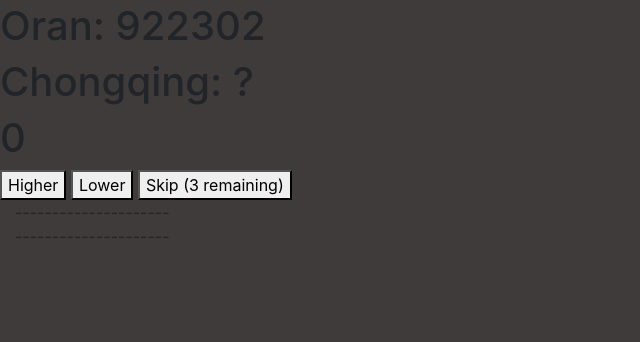
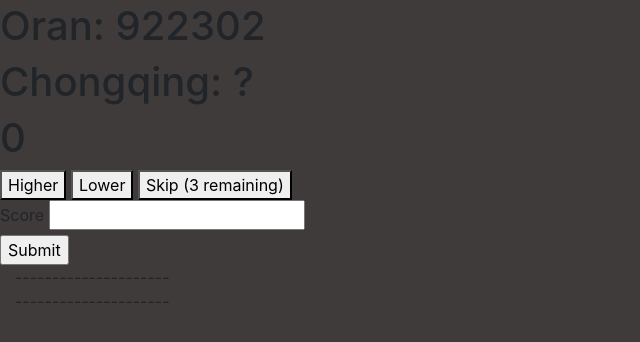
Before and after one commit to Therealhassanahmed/agile_web_dev2022, a Flask app: page /gaming in a window 1280 px wide. Shown: the part 259-601 px from the top of the page, without its empty margins (0-640 px from the left). Run offline with Flask 2, Linux system fonts and the light colour scheme; data comes from the database, SQL or seed files in the repository; both versions use the stored data as it was after the commit.

Commit message:
Contains the code that updates the leaderboard if user get's high score (still need to implement for easy and normal mode)

```diff
--- a/app/forms.py
+++ b/app/forms.py
@@ -26,3 +26,7 @@ class RegistrationForm(FlaskForm):
         user = User.query.filter_by(email=email.data).first()
         if user is not None:
             raise ValidationError('Please use a different email address.')
+
+class EditingForm(FlaskForm):
+    score = StringField('Score', validators=[DataRequired()])
+    submit = SubmitField('Submit')
--- a/app/routes.py
+++ b/app/routes.py
@@ -1,7 +1,7 @@
 from app import app, db
 from app.forms import RegistrationForm
 from flask import render_template, flash, redirect, request, url_for
-from app.forms import LoginForm
+from app.forms import LoginForm, EditingForm
 from app.models import User, Location
 from flask_login import current_user, login_user, logout_user, login_required
 from werkzeug.urls import url_parse
@@ -36,10 +36,27 @@ def login():
     return render_template('login.html', title='Sign In', form=form)
 
 
-@app.route('/gaming')
+@app.route('/gaming', methods=['GET', 'POST'])
 def gaming():
+
     location = Location.query.all()
-    return render_template("gaming.html", location=location, cities=cities, countries=countries, populations=populations)
+    # form to get score from gaming.html
+    form = EditingForm()
+    # When POST is sent
+    if form.validate_on_submit():
+        # If current user is not logged in send them back to index
+        if current_user.is_anonymous:
+            return redirect(url_for('index'))
+        # Will collect the current user's data
+        score_to_update = User.query.get(current_user.id)
+        # If failure to beat previous high score will simply send them back to index
+        if score_to_update.high_score_hard >= int(form.score.data):
+            return redirect(url_for('index'))
+        # Updates score of current_user and commits it
+        score_to_update.high_score_hard = int(form.score.data)
+        db.session.commit()
+        return redirect(url_for('index'))
+    return render_template("gaming.html", location=location, cities=cities, countries=countries, populations=populations, form=form)
 
 @app.route('/normal')
 def normal():
@@ -88,3 +105,16 @@ def register():
         flash('Congratulations, you are now a registered user!')
         return redirect(url_for('login'))
     return render_template('register.html', title='Register', form=form)
+
+@app.route('/update', methods=['GET', 'POST'])
+@login_required
+def update():
+    if not current_user.is_authenticated:
+        return redirect(url_for('gaming'))
+    form = User()
+    score_to_update = User.query.get(current_user.id)
+    if request.method == 'POST':
+        user = request.form['nm']
+        score_to_update.high_score_easy = user
+        db.session.commit()
+        return render_template("index.html", form=form)
--- a/app/templates/gaming.html
+++ b/app/templates/gaming.html
@@ -34,6 +34,8 @@
                 }
                 else {
                     alert("Game over you scored: " + x.toString())
+                    $("#score").attr("value", x.toString());
+
                     x = 0;
                     document.getElementById("count").innerHTML = x;
                     document.getElementById("num_1").innerHTML = cities[z] + ": " + populations[z].toString();
@@ -54,6 +56,8 @@
                 }
                 else {
                     alert("Game over you scored: " + x.toString())
+                    // Will put x value into the score input {{ form.score()}}
+                    $("#score").attr("value", x.toString());
                     x = 0;
                     document.getElementById("count").innerHTML = x;
                     document.getElementById("num_1").innerHTML = cities[z] + ": " + populations[z].toString();
@@ -113,6 +117,18 @@
     <button id="Higher_Button">Higher</button>
     <button id="Lower_Button">Lower</button>
     <button id="Skip">Skip (3 remaining)</button>
+
+     <form action="" method="post">
+<!--Will take the score and send it to /gaming.  Will update table-->
+        {{ form.hidden_tag() }}
+<!--Will try to make invisible (if not sell it as 'you prefered score to submit')-->
+        {{ form.score.label }}
+        {{ form.score()}}
+
+        <br>
+        {{ form.submit() }}
+
+     </form>
     <div class="col-sm-5" id="city_1">---------------------</div>
     <div class="col-sm-5" id="city_2">---------------------</div>
 
```
Also changed, not shown: app/pop.db.
